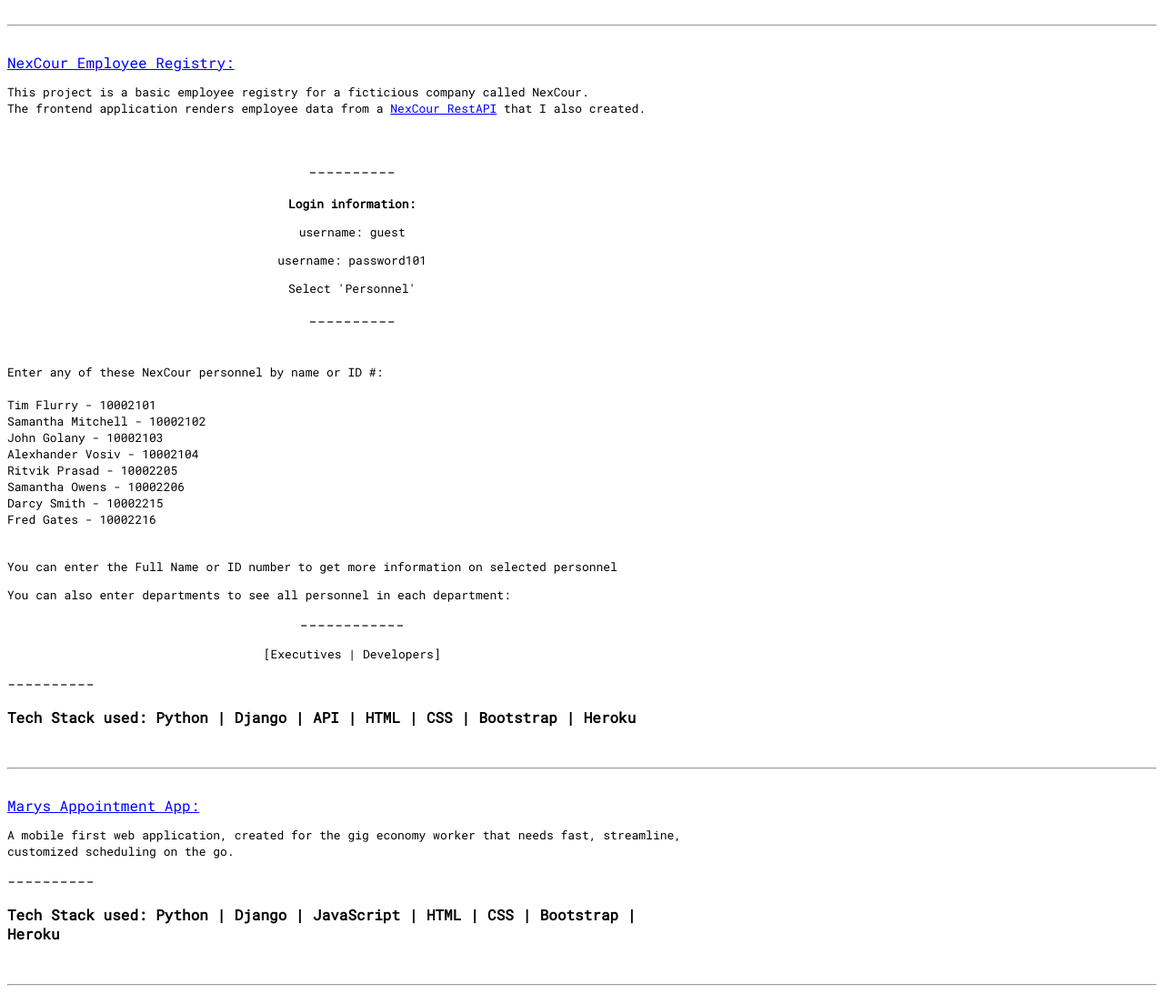
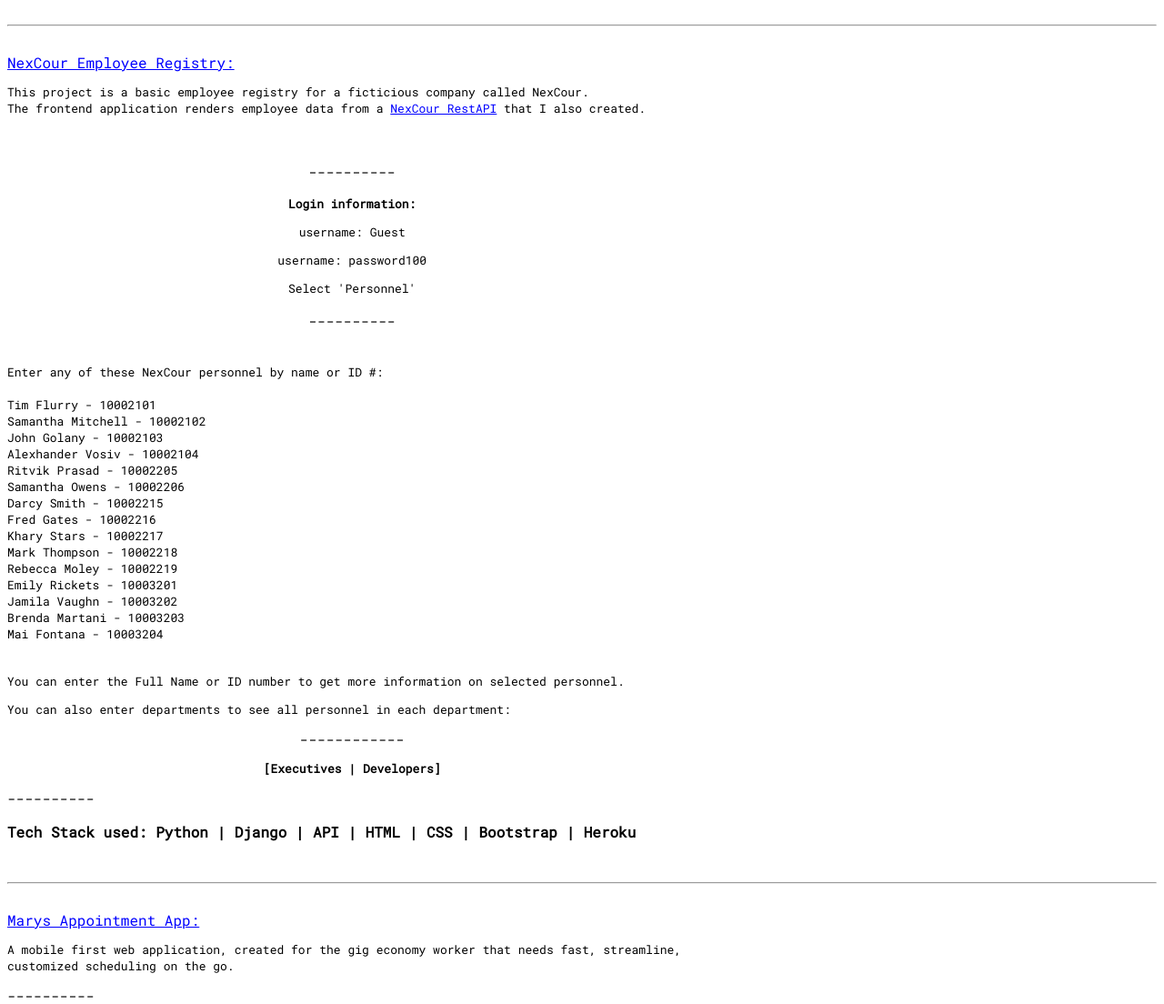
Before and after one commit to courthub74/CourDevs-Portfolio, a Django app: page / in a window 1280 px wide. Shown: the part 2052-3156 px from the top of the page at 91% size. Run offline with Django 3.2, Linux system fonts and the light colour scheme.

Commit message:
Personnel changes

```diff
--- a/portfolioPages/templates/home.html
+++ b/portfolioPages/templates/home.html
@@ -141,8 +141,8 @@
                 <p style="font-size: small;" class="center"><b>Login information:</b></p>
 
                     <div class="center">
-                      <p style="font-size: small;">username: guest</p>
-                      <p style="font-size: small;">username: password101</p>
+                      <p style="font-size: small;">username: Guest</p>
+                      <p style="font-size: small;">username: password100</p>
                       <p style="font-size: small;">Select 'Personnel'</p>
                     </div>
             <p class="center">----------</p>
@@ -160,17 +160,24 @@
                     <a class="list-group-item list-group-item-action" data-toggle="list">Samantha Owens - 10002206</a><br>
                     <a class="list-group-item list-group-item-action" data-toggle="list">Darcy Smith - 10002215</a><br>
                     <a class="list-group-item list-group-item-action" data-toggle="list">Fred Gates - 10002216</a><br>
+                    <a class="list-group-item list-group-item-action" data-toggle="list">Khary Stars - 10002217</a><br>
+                    <a class="list-group-item list-group-item-action" data-toggle="list">Mark Thompson - 10002218</a><br>
+                    <a class="list-group-item list-group-item-action" data-toggle="list">Rebecca Moley - 10002219</a><br>
+                    <a class="list-group-item list-group-item-action" data-toggle="list">Emily Rickets - 10003201</a><br>
+                    <a class="list-group-item list-group-item-action" data-toggle="list">Jamila Vaughn - 10003202</a><br>
+                    <a class="list-group-item list-group-item-action" data-toggle="list">Brenda Martani - 10003203</a><br>
+                    <a class="list-group-item list-group-item-action" data-toggle="list">Mai Fontana - 10003204</a><br>
                 </div>
 
 
             <br>
 
-            <p style="font-size: small;">You can enter the Full Name or ID number to get more information on selected personnel</p>
+            <p style="font-size: small;">You can enter the Full Name or ID number to get more information on selected personnel.</p>
              <p style="font-size: small;">You can also enter departments to see all personnel in each department:</p>
 
               <div class="center">
                    ------------
-                  <p style="font-size: small;">[Executives | Developers]</p>
+                  <p style="font-size: small;"><b>[Executives | Developers]</b></p>
                 </div>
 
 
```
